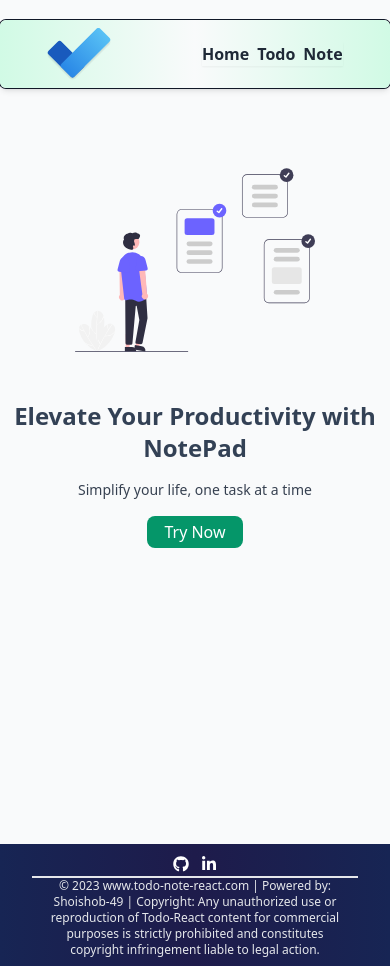
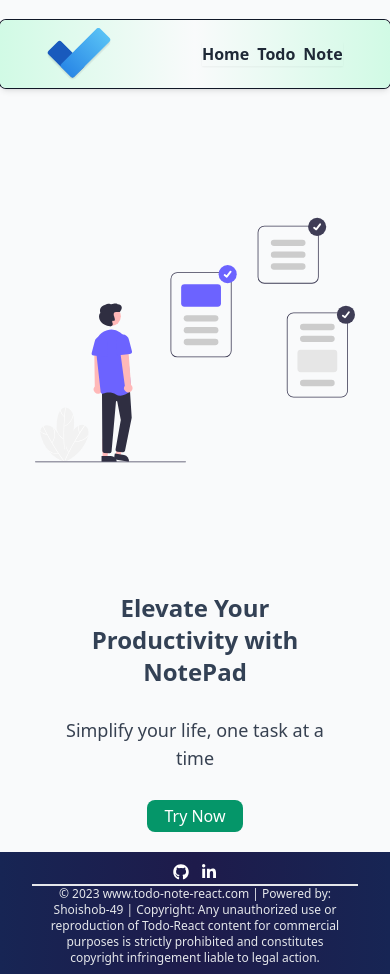
Before and after one commit to Shoishob007/todo-app-react, a React (Vite) app: page / in a window 390 px wide. Built offline with nearby package versions, Linux system fonts and the light colour scheme.

Commit message:
made responsive for mobile

```diff
--- a/src/components/Home.jsx
+++ b/src/components/Home.jsx
@@ -10,19 +10,19 @@ function Home() {
       <div className="flex flex-col" id="home">
         <Navbar />
 
-        <div className="pt-8 sm:pt-14 sm:gap-0 sm:flex items-center justify-evenly">
+        <div className="pt-10 sm:pt-14 gap-10 sm:gap-5 flex flex-col lg:flex-row items-center justify-evenly">
           <div className="items-center ">
             <img
               src={HeroImage}
               alt="Hero"
-              className=" mx-auto  h-60 w-60 sm:h-80 sm:w-80"
+              className=" mx-auto h-96 w-80 md:w-96  "
             />
           </div>
-          <div className="flex flex-col gap-4 sm:p-2 text-center mt-5 sm:w-80">
+          <div className="flex flex-col gap-7 sm:gap-5 sm:p-2 text-center items-center my-5 mx-16 lg:mx-0 md:w-96 md:h-96 ">
             <h1 className="text-slate-700 font-semibold font-sans text-2xl sm:text-4xl">
               Elevate Your Productivity with NotePad
             </h1>
-            <p className="text-gray-700 font-sans text-sm sm:text-lg sm:font-normal">
+            <p className="text-gray-700 font-sans text-lg sm:font-normal">
               Simplify your life, one task at a time
             </p>
             <button className="mx-auto w-24 sm:w-32 h-8 rounded-lg text-white bg-emerald-600 hover:bg-blue-900 text-md duration-200 hover:scale-105">
--- a/src/components/Note.jsx
+++ b/src/components/Note.jsx
@@ -62,7 +62,7 @@ export default function Note() {
       <p className="pb-4 text-xl sm:text-2xl mx-auto font-bold underline underline-offset-4">
         Add Your Note
       </p>
-      <div className="inputBox border border-blue-950 rounded-lg h-40 sm:h-44 mx-auto flex flex-col shadow-xl justify-evenly w-52 sm:w-96">
+      <div className="inputBox border border-blue-950 rounded-lg h-40 sm:h-44  w-52 sm:w-96 mx-auto flex flex-col shadow-xl justify-evenly">
         <input
           type="text"
           className="p-2 border-b-2 border-b-emerald-300 rounded-lg border-dashed outline-none placeholder:font-semibold placeholder:italic placeholder:text-slate-400 "
@@ -102,7 +102,7 @@ export default function Note() {
               notes.map((note, index) => (
                 <li key={index}>
                   <div
-                    className={`h-36 sm:h-44 w-48 sm:w-64 border-2 border-gray-900 flex flex-col rounded-md `}
+                    className={`h-36 sm:h-40 w-48 sm:w-64 border-2 border-gray-900 flex flex-col rounded-md `}
                   >
                     <span
                       className={`flex justify-between text-center rounded-md overflow-hidden p-2 border-b-emerald-400 border-b ${
--- a/src/components/Todo.jsx
+++ b/src/components/Todo.jsx
@@ -50,15 +50,15 @@ export default function Todo() {
   }, [todos]);
 
   return (
-    <div className="flex flex-col min-h-screen" id="create">
+    <div className="flex flex-col min-h-screen gap-16 md:gap-8" id="create">
       <Navbar />
       <div className="mx-auto py-14 sm:py-10 flex flex-col gap-5 ">
         <p className="text-xl sm:text-2xl mx-auto sm:mx-0 font-bold underline underline-offset-4">
           Add Todo
         </p>
-        <div className="w-full flex gap-1 sm:gap-2">
+        <div className="w-full flex gap-2 sm:gap-3">
           <input
-            className=" sm:w-72 placeholder:italic placeholder:text-slate-400 ring-1 rounded-md p-1 sm:p-2 pr-2 shadow-sm focus:outline-blue-800 ring-slate-700 focus:ring-blue-900 text-sm sm:text-l"
+            className="w-52 sm:w-72 placeholder:italic placeholder:text-slate-400 ring-1 rounded-md p-1 sm:p-2 pr-2 shadow-sm focus:outline-blue-800 ring-slate-700 focus:ring-blue-900 text-sm sm:text-lg"
             placeholder="Add a new todo..."
             required
             type="text"
```
